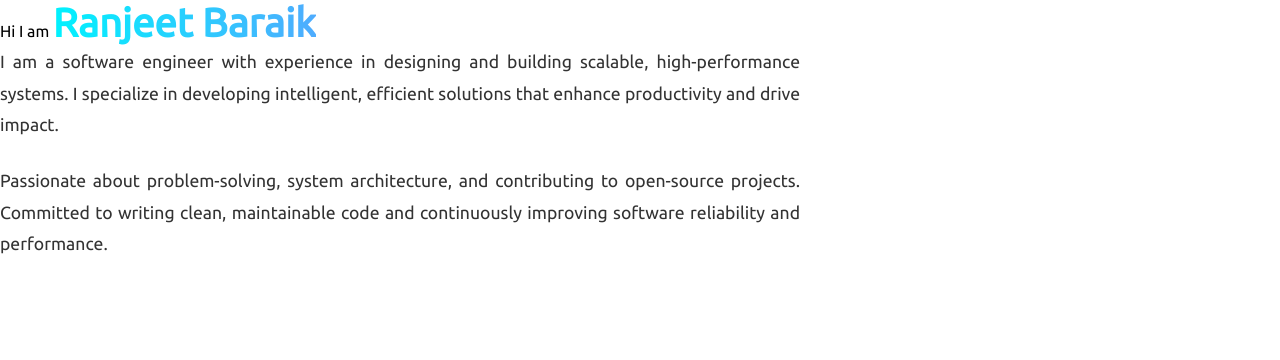
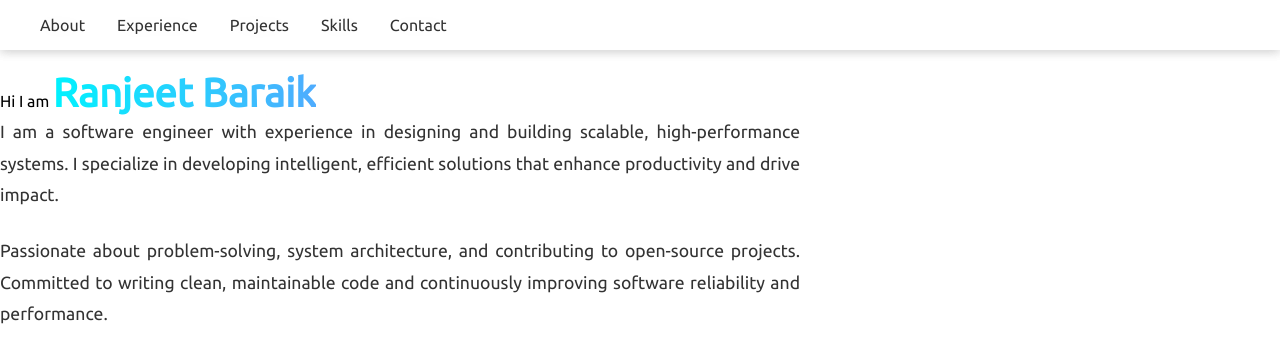
Before and after one commit to anadi45/Portfolio, a React (Create React App) app: page / in a window 1280 px wide. Shown: the top 360 px of the page. Built offline with nearby package versions, Linux system fonts and the light colour scheme.

Commit message:
feat: add navbar

```diff
--- a/src/App.jsx
+++ b/src/App.jsx
@@ -1,8 +1,14 @@
 import Homepage from "./components/Homepage";
+import Navbar from "./components/Navbar";
 import "./index.css";
 
 const App = () => {
-  return <Homepage />;
+  return (
+    <>
+      <Navbar />
+      <Homepage />
+    </>
+  );
 };
 
 export default App;
--- a/src/components/Homepage.jsx
+++ b/src/components/Homepage.jsx
@@ -1,9 +1,11 @@
 import React from "react";
 import About from "./About";
+import Navbar from "./Navbar";
 
 const Homepage = () => {
   return (
     <div>
+      <Navbar />
       <About />
     </div>
   );
--- /dev/null
+++ b/src/components/Navbar.jsx
@@ -0,0 +1,19 @@
+import React from "react";
+
+const Navbar = () => {
+  return (
+    <nav className="navbar">
+      <div className="navbar-container">
+        <div className="nav-links">
+          <a href="/">About</a>
+          <a href="/experience">Experience</a>
+          <a href="/projects">Projects</a>
+          <a href="/skills">Skills</a>
+          <a href="/contact">Contact</a>
+        </div>
+      </div>
+    </nav>
+  );
+};
+
+export default Navbar;
--- a/src/components/icons/icons.css
+++ /dev/null
@@ -1,5 +0,0 @@
-.icons {
-    display: inline;
-    padding-left: 5px;
-    padding-right: 5px;
-}
--- a/src/index.css
+++ b/src/index.css
@@ -49,3 +49,162 @@
     color: #e0e0e0;
   }
 }
+
+/* Navbar Styles */
+.navbar {
+  position: fixed;
+  top: 0;
+  left: 0;
+  right: 0;
+  background: rgba(255, 255, 255, 0.95);
+  backdrop-filter: blur(10px);
+  z-index: 1000;
+  box-shadow: 0 2px 10px rgba(0, 0, 0, 0.1);
+}
+
+.navbar-container {
+  max-width: 1200px;
+  margin: 0 auto;
+  padding: 1rem 2rem;
+  display: flex;
+  justify-content: space-between;
+  align-items: center;
+}
+
+.navbar-brand a {
+  font-size: 1.5rem;
+  font-weight: 700;
+  text-decoration: none;
+  background: linear-gradient(90deg, #00f2fe 0%, #4facfe 100%);
+  -webkit-background-clip: text;
+  -webkit-text-fill-color: transparent;
+  background-clip: text;
+}
+
+.nav-links {
+  display: flex;
+  gap: 2rem;
+  align-items: center;
+}
+
+.nav-links a {
+  text-decoration: none;
+  color: #333;
+  font-weight: 500;
+  transition: color 0.3s ease;
+  position: relative;
+}
+
+.nav-links a:hover {
+  color: #00f2fe;
+}
+
+.nav-links a::after {
+  content: '';
+  position: absolute;
+  width: 0;
+  height: 2px;
+  bottom: -4px;
+  left: 0;
+  background: linear-gradient(90deg, #00f2fe 0%, #4facfe 100%);
+  transition: width 0.3s ease;
+}
+
+.nav-links a:hover::after {
+  width: 100%;
+}
+
+.mobile-menu-button {
+  display: none;
+}
+
+/* Mobile Responsive Design */
+@media (max-width: 768px) {
+  .mobile-menu-button {
+    display: block;
+    background: none;
+    border: none;
+    cursor: pointer;
+    padding: 0.5rem;
+  }
+
+  .hamburger {
+    display: block;
+    width: 24px;
+    height: 2px;
+    background: #333;
+    position: relative;
+    transition: all 0.3s ease;
+  }
+
+  .hamburger::before,
+  .hamburger::after {
+    content: '';
+    position: absolute;
+    width: 24px;
+    height: 2px;
+    background: #333;
+    transition: all 0.3s ease;
+  }
+
+  .hamburger::before {
+    top: -8px;
+  }
+
+  .hamburger::after {
+    bottom: -8px;
+  }
+
+  .hamburger.open {
+    background: transparent;
+  }
+
+  .hamburger.open::before {
+    transform: rotate(45deg);
+    top: 0;
+  }
+
+  .hamburger.open::after {
+    transform: rotate(-45deg);
+    bottom: 0;
+  }
+
+  .nav-links {
+    display: none;
+    position: absolute;
+    top: 100%;
+    left: 0;
+    right: 0;
+    background: rgba(255, 255, 255, 0.95);
+    padding: 1rem;
+    flex-direction: column;
+    gap: 1rem;
+    text-align: center;
+  }
+
+  .nav-links.active {
+    display: flex;
+  }
+}
+
+/* Dark Mode Support */
+@media (prefers-color-scheme: dark) {
+  .navbar {
+    background: rgba(18, 18, 18, 0.95);
+  }
+
+  .nav-links a {
+    color: #e0e0e0;
+  }
+
+  .hamburger,
+  .hamburger::before,
+  .hamburger::after {
+    background: #e0e0e0;
+  }
+}
+
+/* Add padding to body to account for fixed navbar */
+body {
+  padding-top: 70px;
+}
```
Also changed, not shown: src/components/footer/Footer.jsx (deleted, +0 -14 lines), src/components/footer/footer.css (deleted, +0 -9 lines), src/components/icons/Certificate.jsx (deleted, +0 -10 lines), src/components/icons/Github.jsx (deleted, +0 -11 lines), src/components/icons/LinkedIn.jsx (deleted, +0 -10 lines), src/components/icons/Mail.jsx (deleted, +0 -10 lines), src/components/icons/Website.jsx (deleted, +0 -10 lines).
